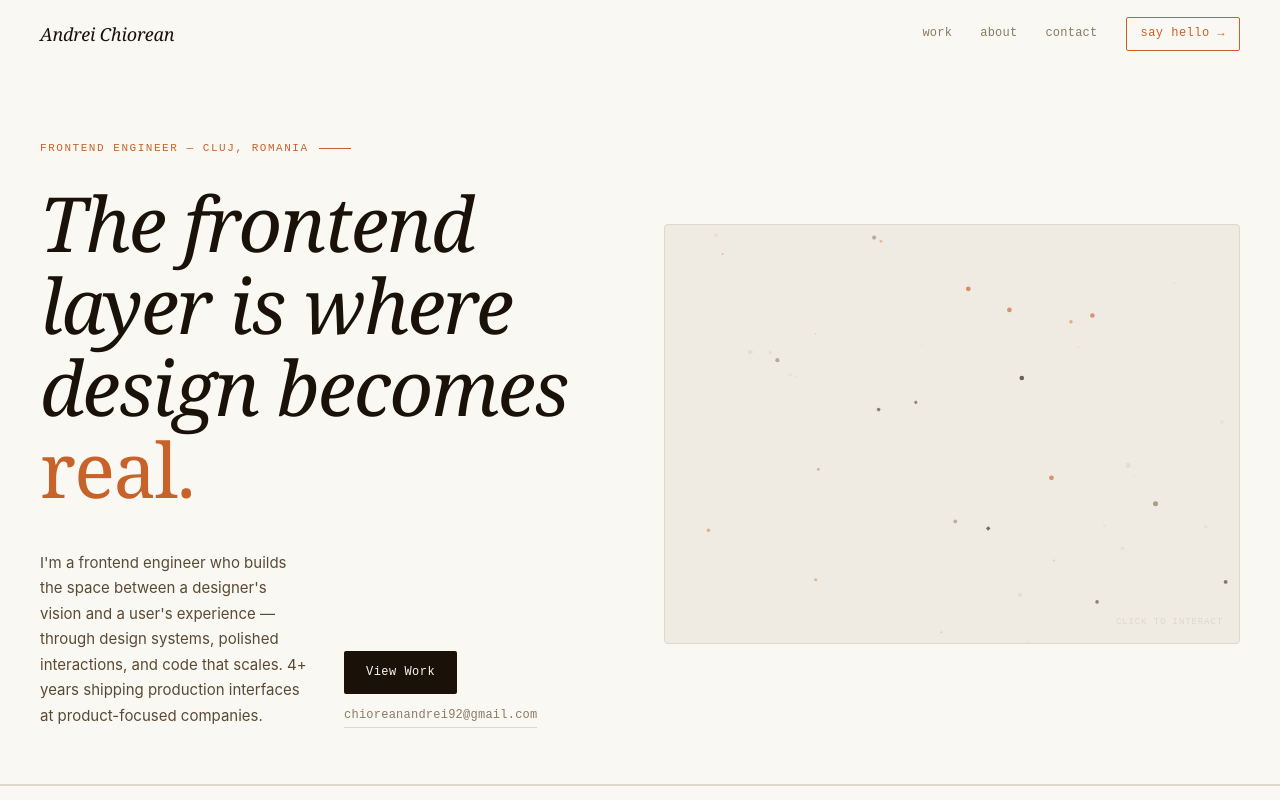
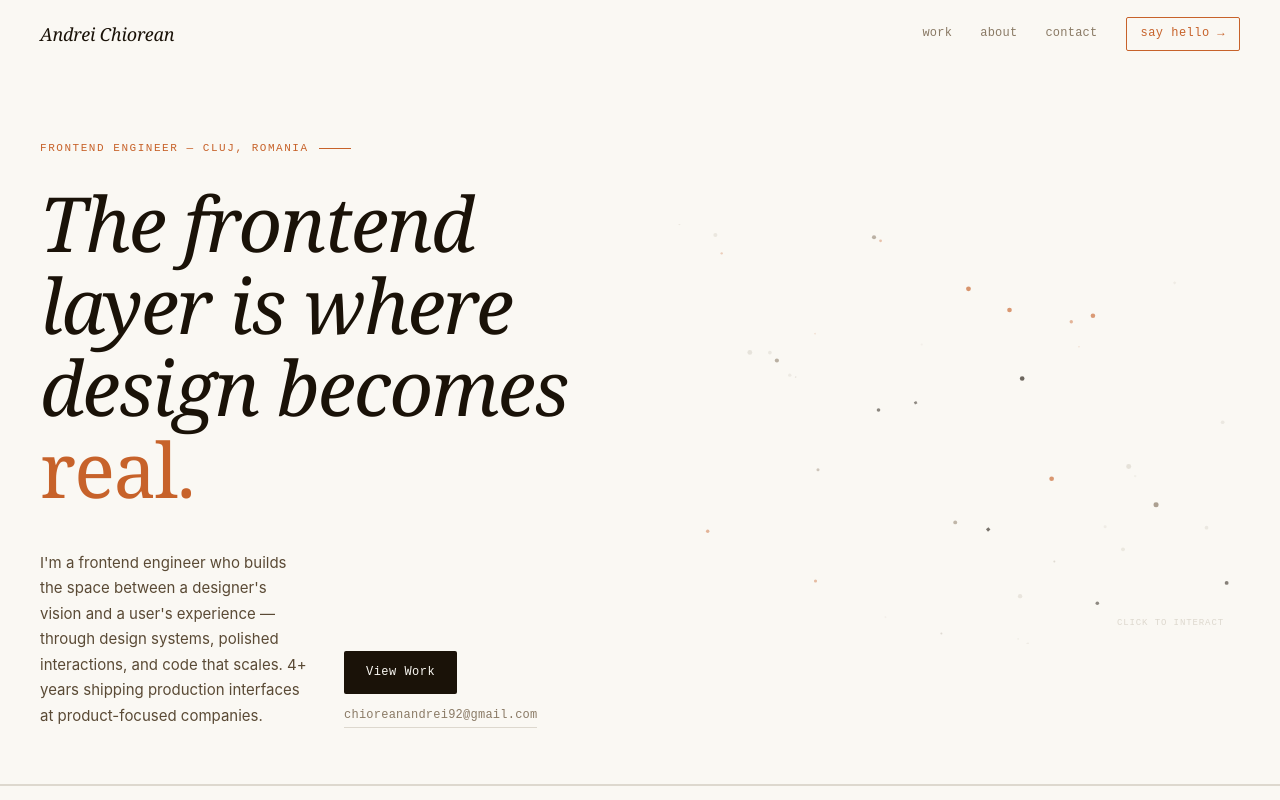
Before and after one commit to CAndrei1601/MyWebsite2021, a Nuxt app: page / in a window 1280 px wide. Shown: the top 800 px of the page. Built offline with nearby package versions, Linux system fonts and the light colour scheme.

Commit message:
fix: canvas background matches page, remove border

```diff
--- a/app/components/sections/HeroSection.vue
+++ b/app/components/sections/HeroSection.vue
@@ -328,9 +328,7 @@ if (import.meta.client) {
 .hero-canvas-wrap {
   position: relative;
   height: 420px;
-  border: 1px solid var(--border);
-  border-radius: 4px;
-  background: var(--surface);
+  background: var(--bg);
   overflow: hidden;
 }
 
```
